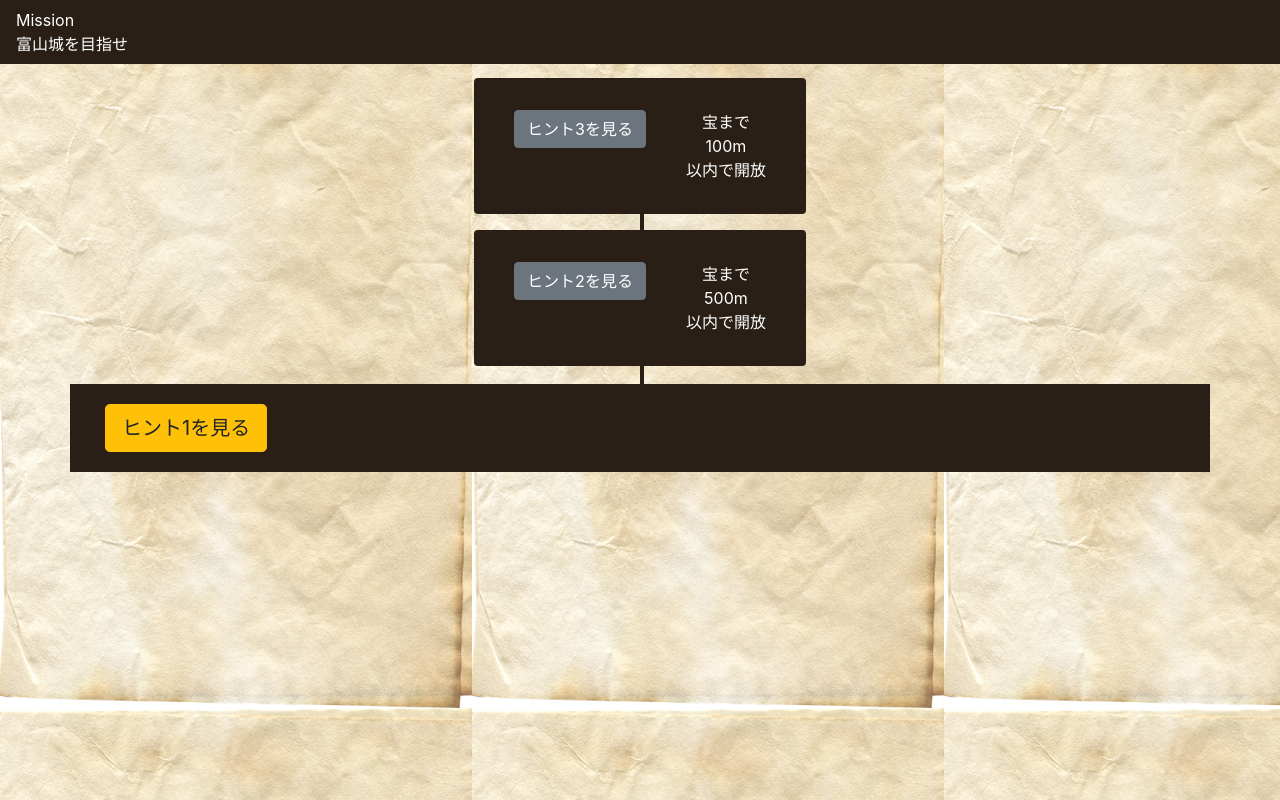
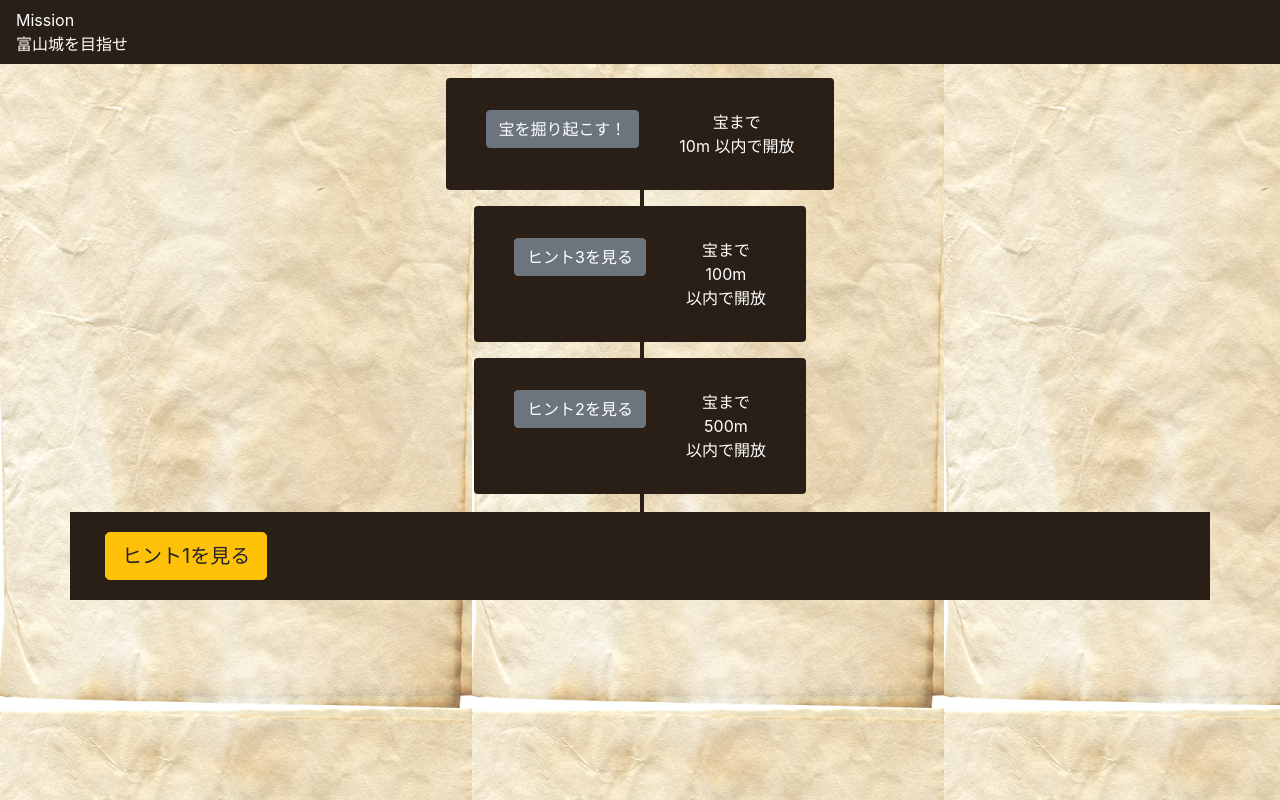
Before and after one commit to toyamahackathon2021/fe, a Next.js app: page /hint/1 in a window 1280 px wide. Built offline with nearby package versions, Linux system fonts and the light colour scheme; no server answers.

Commit message:
hint → send

```diff
--- a/pages/hint/[id].tsx
+++ b/pages/hint/[id].tsx
@@ -69,6 +69,11 @@ padding-top: 50px;
   border: none;
  }
 `;
+
+const inGeoFence = (dist: number | null, geoFence: number) => {
+  return dist && dist <= geoFence ? true : false;
+};
+
 const Hint = () => {
   const state = useGeolocation();
   const router = useRouter();
@@ -110,6 +115,28 @@ const Hint = () => {
             <br />
             {questData.mission_title}
           </Navbar>
+          {true && (
+            <Row>
+              <ListGroup horizontal={true} className="my-2 hintListWrapper">
+                <ListGroup.Item className="hintItem">
+                  <Button
+                    variant={inGeoFence(dist, 10) ? "warning" : "secondary"}
+                    active={inGeoFence(dist, 10)}
+                    onClick={() => {
+                      router.push(`/send/${id}`);
+                    }}
+                  >
+                    宝を掘り起こす！
+                  </Button>
+                </ListGroup.Item>
+                <ListGroup.Item className="hintItem">
+                  宝まで
+                  <br />
+                  {10}m 以内で開放
+                </ListGroup.Item>
+              </ListGroup>
+            </Row>
+          )}
           {reverse(questData.hints).map((h, idx) => {
             const length = questData.hints.length;
 
@@ -130,7 +157,7 @@ const Hint = () => {
               );
             }
 
-            const isInGeoFence = dist && dist <= h.trigger.dist ? true : false;
+            const isInGeoFence = inGeoFence(dist, h.trigger.dist);
 
             return (
               <Row>
```
Also changed, not shown: pages/send/[id].tsx (+15 -4 lines).
